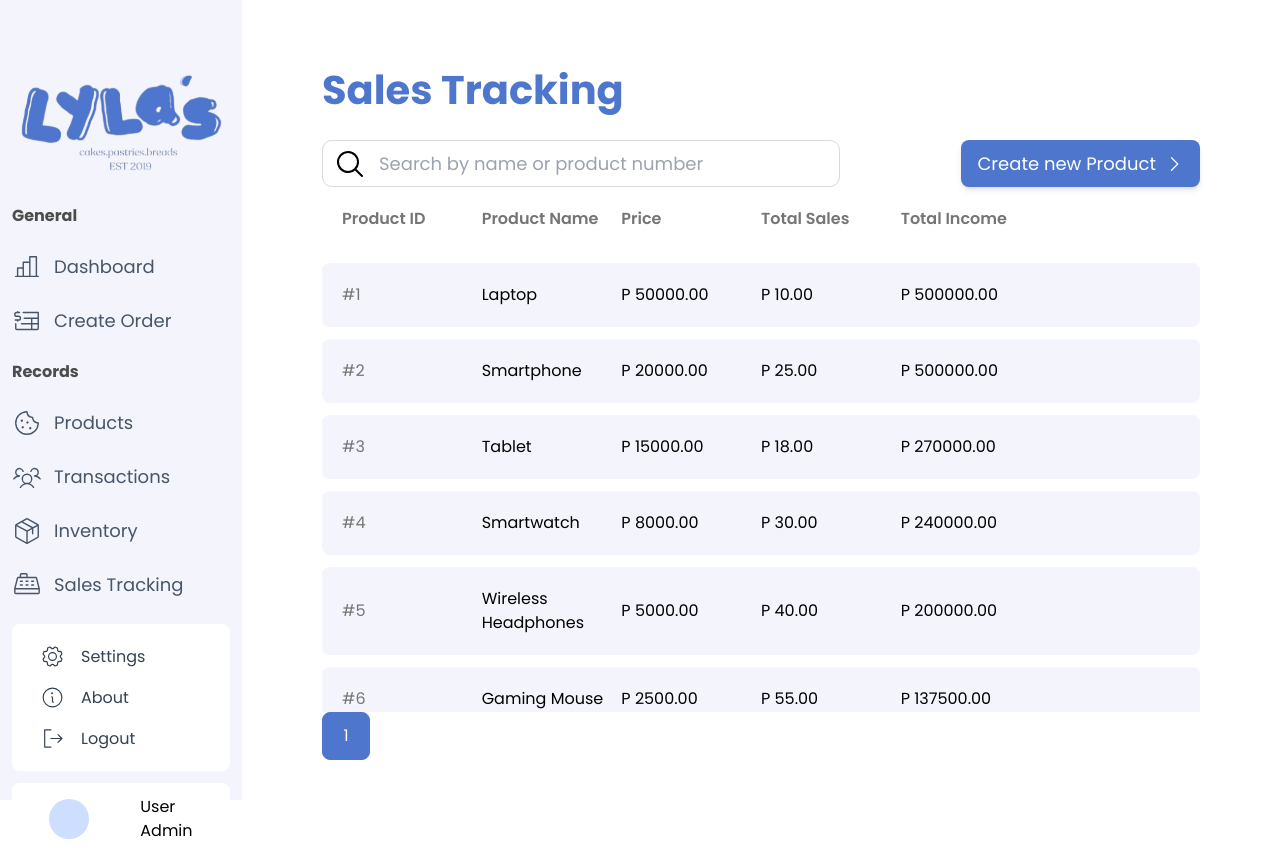
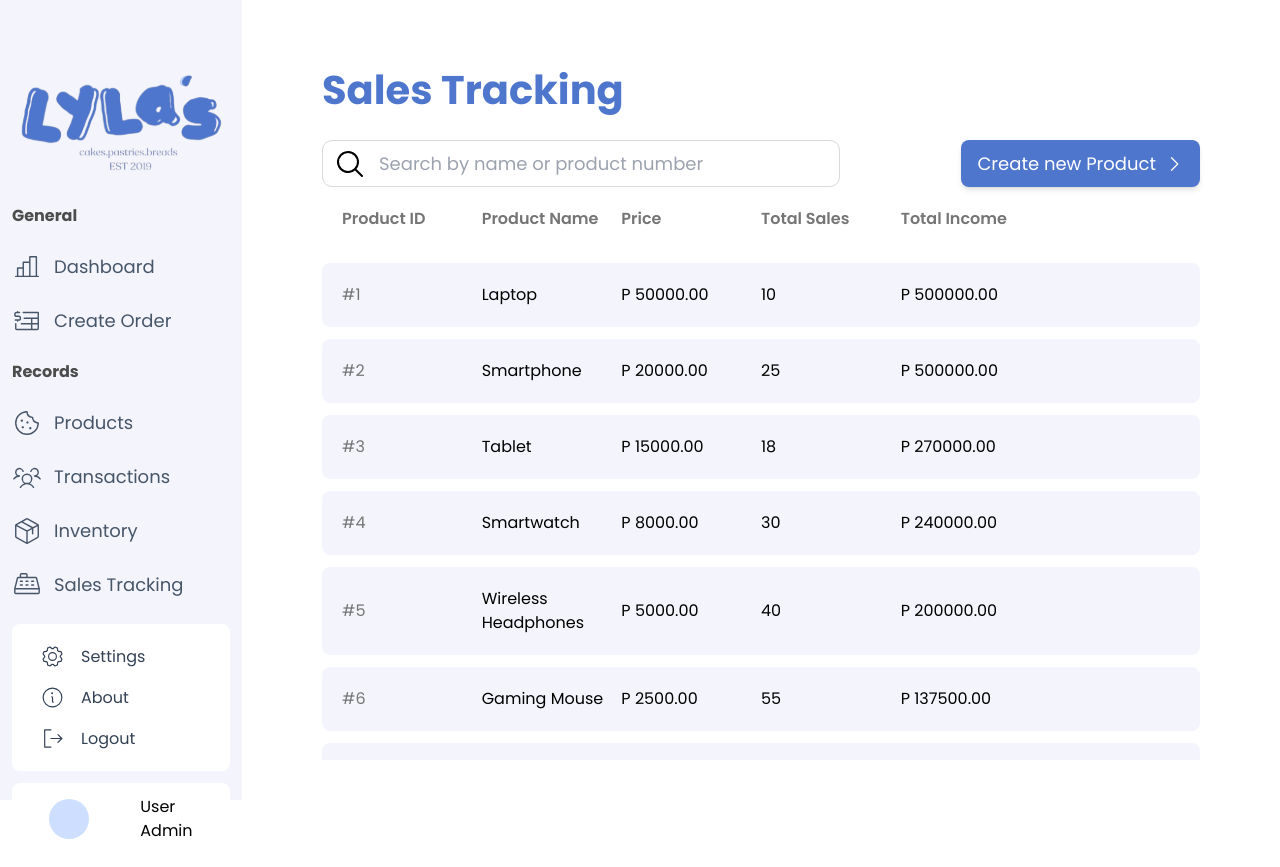
Before and after one commit to bernalesangela/bernalesangela-BERNALES-MACABENTA-MORDEN-WEBDEV_Final_Project, a React (Create React App) app: page /admin/sales-tracking in a window 1280 px wide. Built offline with nearby package versions, Linux system fonts and the light colour scheme.

Commit message:
added sales tracking search function

```diff
--- a/src/pages/admin/sales-tracking/index.js
+++ b/src/pages/admin/sales-tracking/index.js
@@ -1,8 +1,10 @@
-import React from "react";
+import React, { useState } from "react";
 import Layout from "../layout";
 import { CaretRight, MagnifyingGlass } from "@phosphor-icons/react";
 
 const SalesTrackingPage = () => {
+  const [searchQuery, setSearchQuery] = useState("");
+
   const sales = [
     {
       id: 1,
@@ -165,7 +167,11 @@ const SalesTrackingPage = () => {
       totalIncome: 300000,
     },
   ];
-
+  const filteredSales = sales.filter(
+    (sale) =>
+      sale.productName.toLowerCase().includes(searchQuery.toLowerCase()) ||
+      sale.id.toString().includes(searchQuery)
+  );
   return (
     <Layout>
       <section className="h-full flex flex-col">
@@ -178,6 +184,8 @@ const SalesTrackingPage = () => {
             <input
               className=" text-left pl-14"
               placeholder="Search by name or product number"
+              value={searchQuery}
+              onChange={(e) => setSearchQuery(e.target.value)}
             />
             <MagnifyingGlass size={32} className="absolute ml-3" />
           </div>
@@ -209,20 +217,24 @@ const SalesTrackingPage = () => {
           </div>
 
           <div className="w-full h-full overflow-y-scroll flex flex-col gap-3">
-            {sales.map((sale, index) => (
-              <div className="bg-solidWhite w-full rounded-lg p-5 grid grid-cols-6 items-center">
-                <span className="text-darkGray">#{sale.id}</span>
-                <span>{sale.productName}</span>
-                <span>P {sale.price.toFixed(2)}</span>
-                <span>P {sale.totalSales.toFixed(2)}</span>
-                <span>P {sale.totalIncome.toFixed(2)}</span>
+            {filteredSales.length > 0 ? (
+              filteredSales.map((sale) => (
+                <div
+                  key={sale.id}
+                  className="bg-solidWhite w-full rounded-lg p-5 grid grid-cols-6 items-center"
+                >
+                  <span className="text-darkGray">#{sale.id}</span>
+                  <span>{sale.productName}</span>
+                  <span>P {sale.price.toFixed(2)}</span>
+                  <span>{sale.totalSales}</span>
+                  <span>P {sale.totalIncome.toFixed(2)}</span>
+                </div>
+              ))
+            ) : (
+              <div className="text-center text-gray-500 py-5">
+                No matching results found.
               </div>
-            ))}
-          </div>
-        </div>
-        <div className="flex items-center w-full gap-3">
-          <div className="bg-blueSerenity border border-blueSerenity  w-[3rem] h-[3rem] items-center justify-center flex rounded-lg hover:cursor-pointer">
-            <span className="text-white">1</span>
+            )}
           </div>
         </div>
       </section>
```
